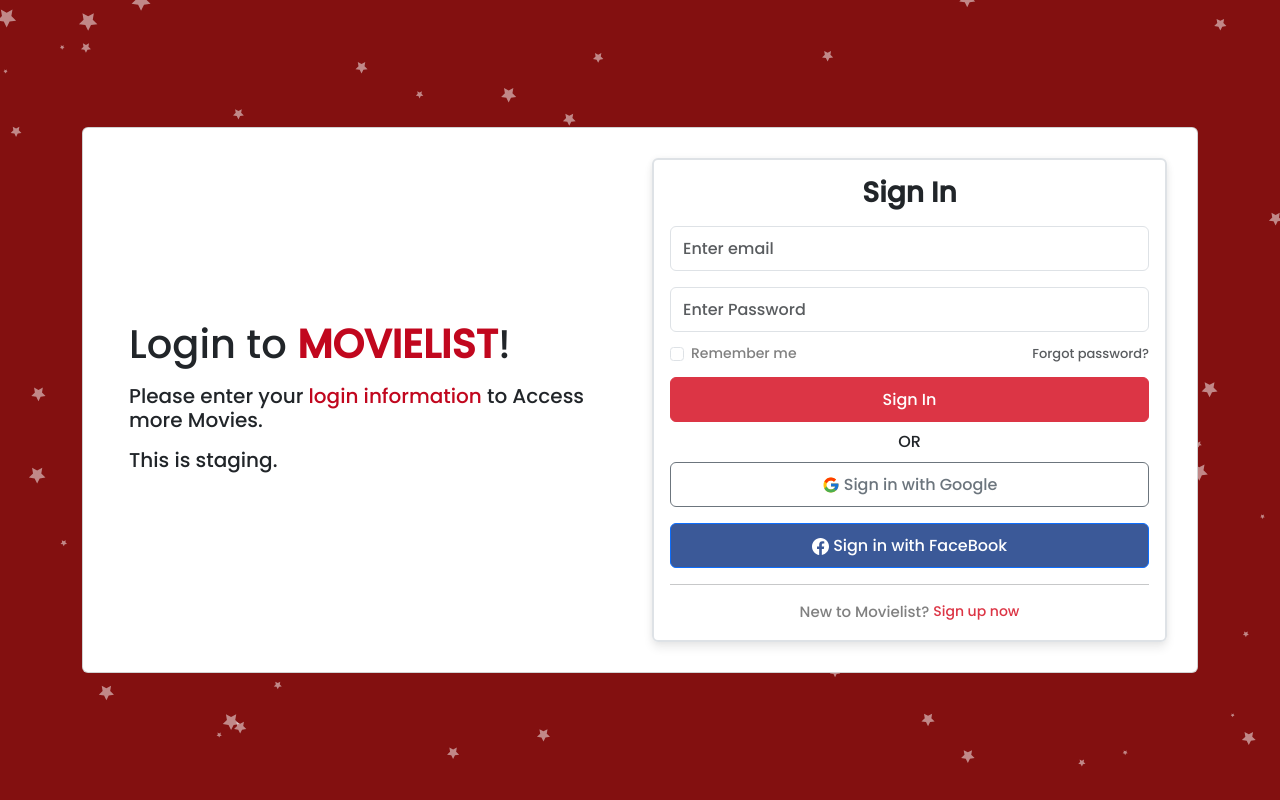
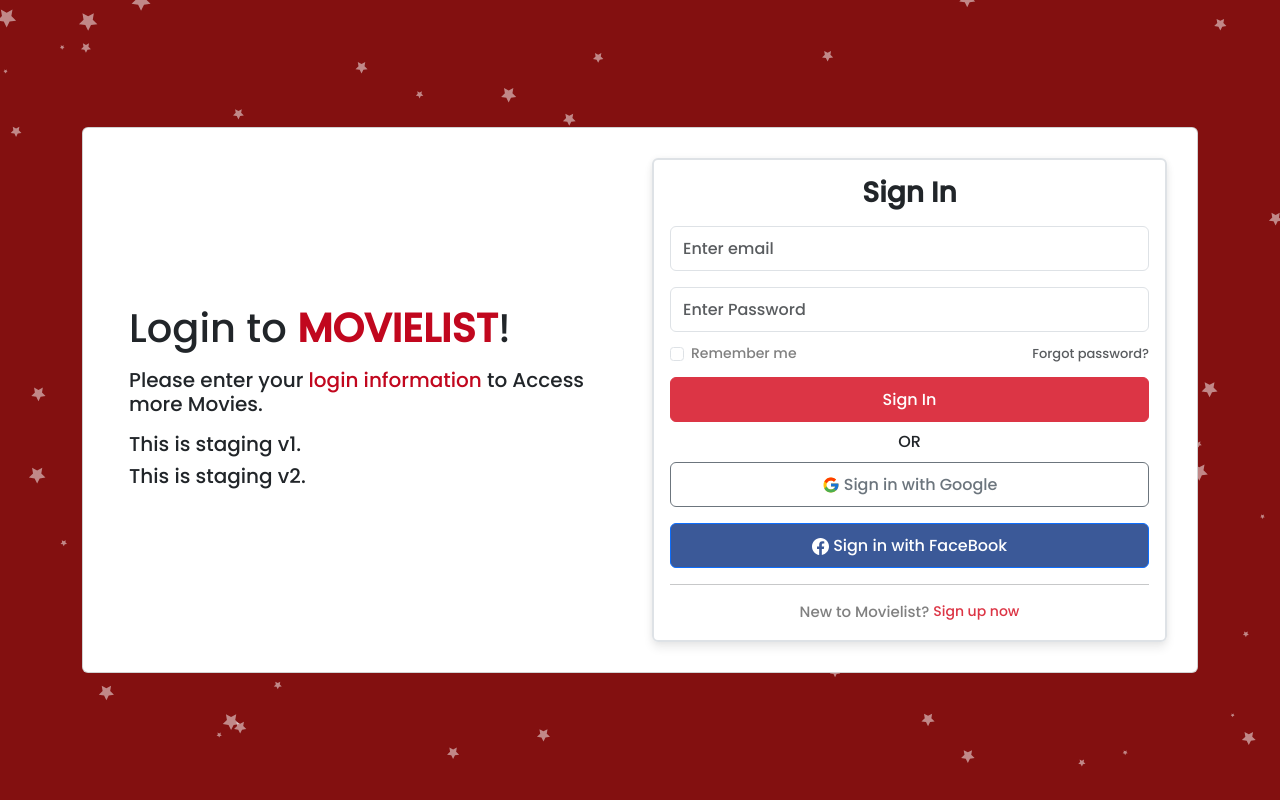
Before and after one commit to DwipayanaIsmulya/movie-app-list-collaboration, a React (Vite) app: page /login in a window 1280 px wide. Built offline with nearby package versions, Linux system fonts and the light colour scheme; no server answers.

Commit message:
staging v2

```diff
--- a/src/Pages/Login.jsx
+++ b/src/Pages/Login.jsx
@@ -68,7 +68,8 @@
                   <span style={{ color: "	#c1071e" }}>login information</span> to
                   Access more Movies.
                 </h5>
-                <h5>This is staging.</h5>
+                <h5>This is staging v1.</h5>
+                <h5>This is staging v2.</h5>
               </Card.Body>
             </Col>
             <Col>
```
